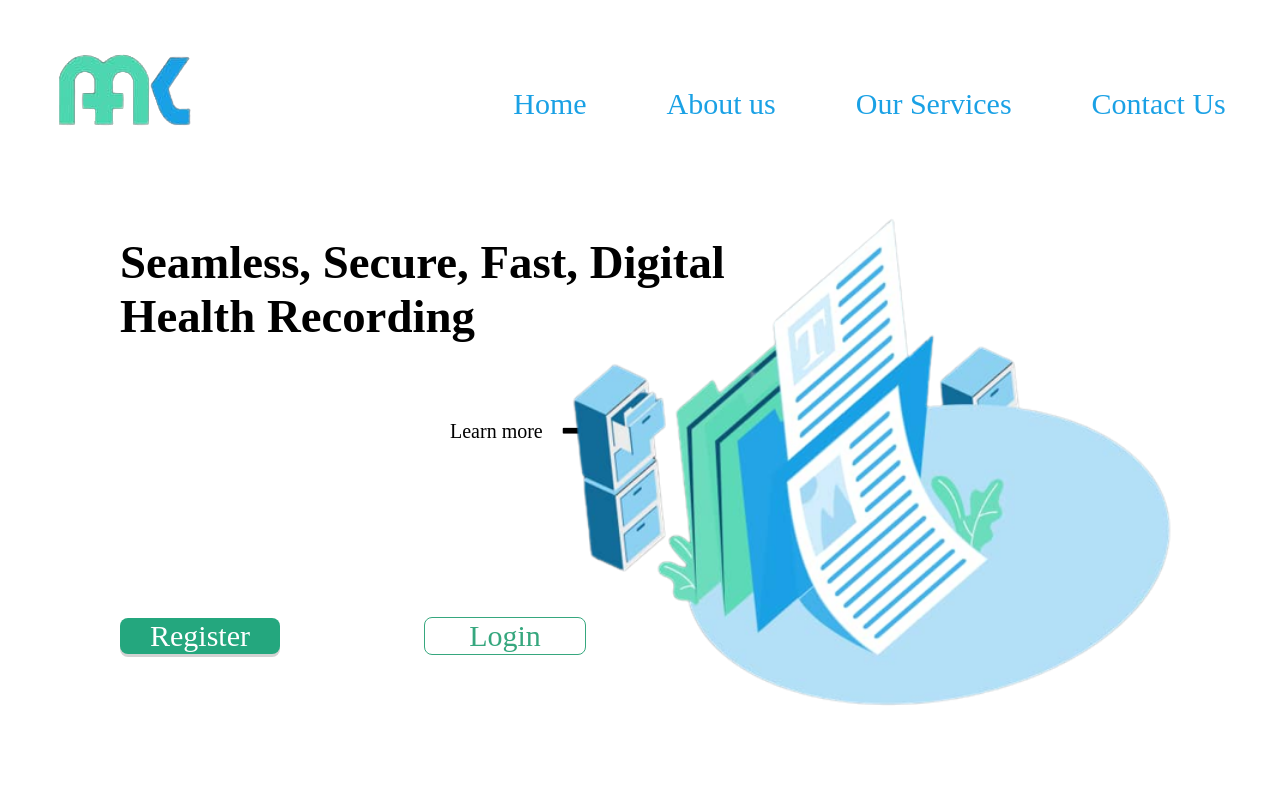
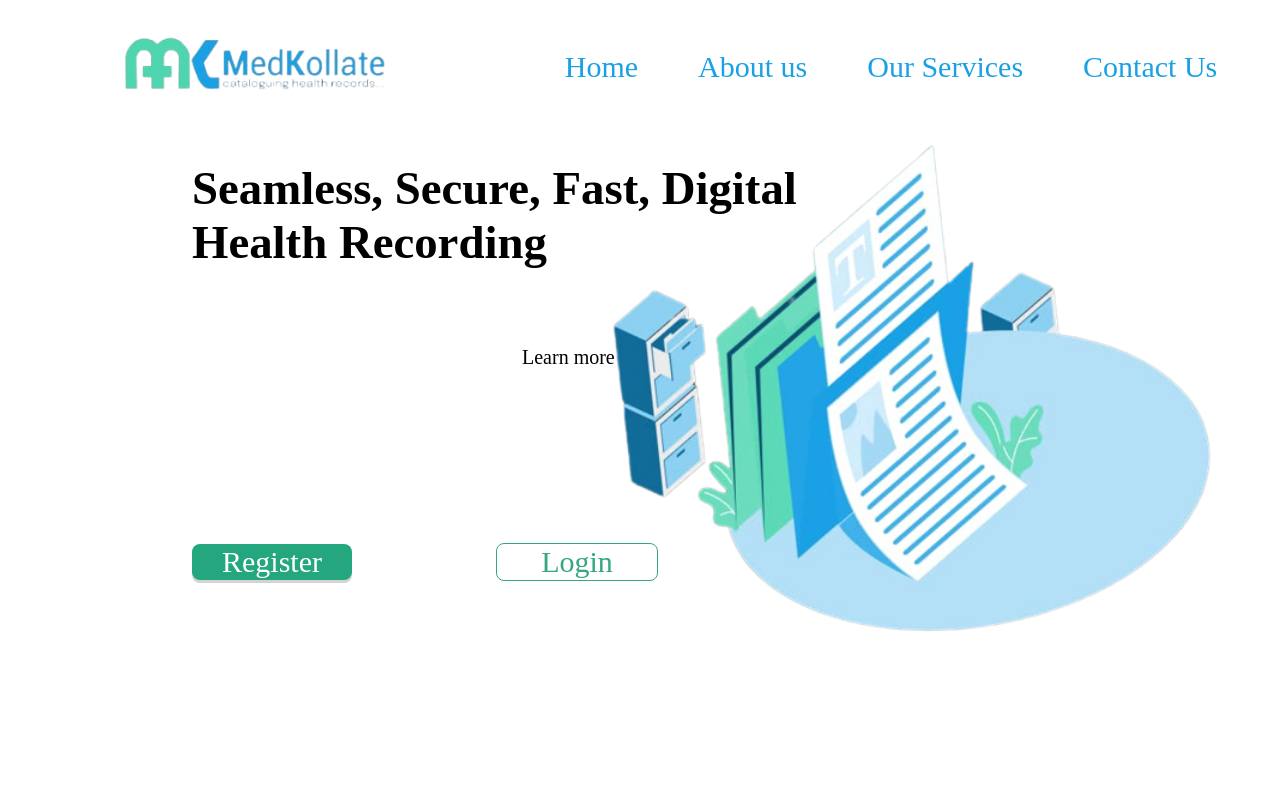
Before and after one commit to MedKollate/MedKollate-WebApp, a PHP site: page / in a window 1280 px wide. After the commit the page ends 631 px from the top, so only its background shows below. Run offline with PHP 8.4, Linux system fonts and the light colour scheme.

Commit message:
finish landing-page

```diff
--- a/index.html
+++ b/index.html
@@ -1,5 +1,6 @@
 <!DOCTYPE html>
-<html lang="en">
+<html lang="en"></html>
+
 
 <head>
     <meta charset="UTF-8">
@@ -15,19 +16,13 @@
         <nav>
             <div class="logo-image">
                 <div>
-                    <img src="./images/logo_1-removebg-preview.png" alt="logo" class="img">
-                </div>
-                <!-- <div>
-                    <p class="medKollate">MedKollate </p>
-                    <p class="catalog">Cataloguing health records...</p>
-                </div> -->
+                    <img src="./images/original_logo.png" alt="logo" class="img">
             </div>
 
-
-                <a href="" class="link">Home</a>
-                <a href="" class="link">About us</a>
-                <a href="" class="link">Our Services</a>
-                <a href="" class="link">Contact Us</a>
+            <a href="" class="link">Home</a>
+            <a href="" class="link">About us</a>
+            <a href="" class="link">Our Services</a>
+            <a href="" class="link">Contact Us</a>
 
 
         </nav>
--- a/style.css
+++ b/style.css
@@ -1,6 +1,10 @@
+body{
+  max-width: 100%;
+  margin:0 auto;
+}
 .navbar {
-  max-width: 100%;
-  margin: 0 auto;
+  /* max-width: 100%;
+  margin: 0 auto; */
 }
 nav {
   display: flex;
@@ -13,20 +17,13 @@ nav {
     align-items:center;
 
 }
-/* .img{} */
-.logo-image div{
-    padding: 5px;
+.img{
+  width: 90%;
 }
-/* .medKollate{
-    color:#1AA1E5;
-    ;
-}
-.catalog{
-    color:#202020;
-} */
+
 .link {
   text-decoration: none;
-  padding: 40px;
+  padding: 30px;
   font-size: 30px;
   color: #1aa1e5;
 }
@@ -54,15 +51,15 @@ nav {
   padding: 0 7rem;
 }
 .seam {
-  max-width: 100%;
-  margin: 0 auto;
+  /* max-width: 100%;
+  margin: 0 auto; */
   font-size: 40px;
-  /* padding-left: 4rem; */
+  padding-left: 5rem;
 }
 .btn {
   max-width: 100%;
   margin: 0 auto;
-  padding: 9rem 0;
+  padding: 9rem 5rem;
 }
 .reglog {
   display: flex;
@@ -116,7 +113,7 @@ nav {
 }
 .group-image {
   position: absolute;
-  right: 5rem;
+  right: 3rem;
   top: -3rem;
 }
 .medkollate-image{
```
Also changed, not shown: images/original_logo.png (added).
